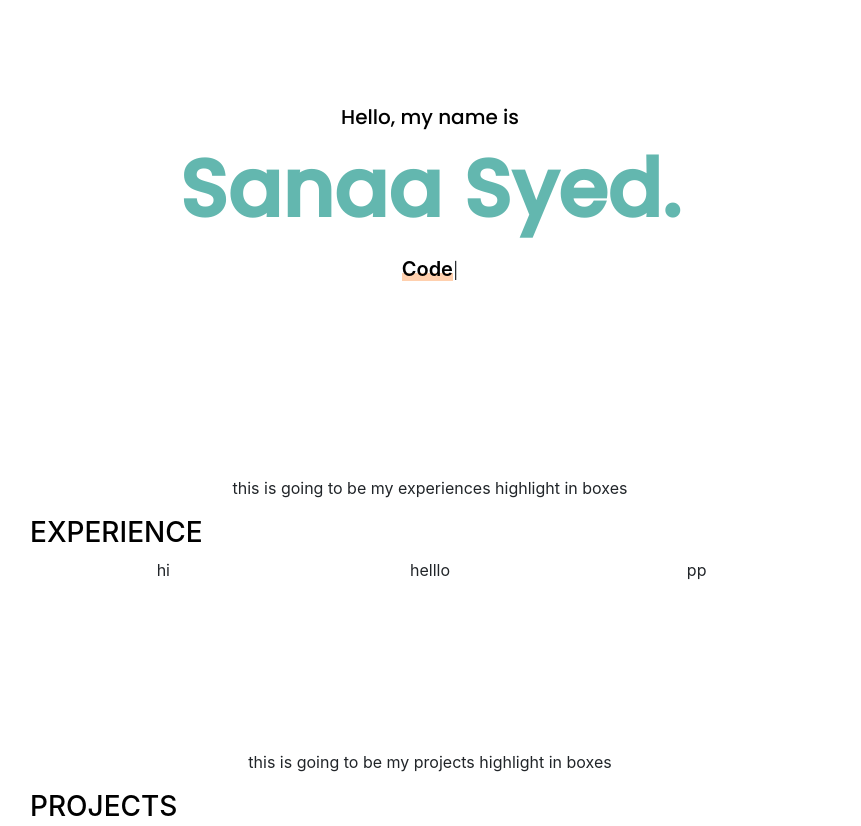
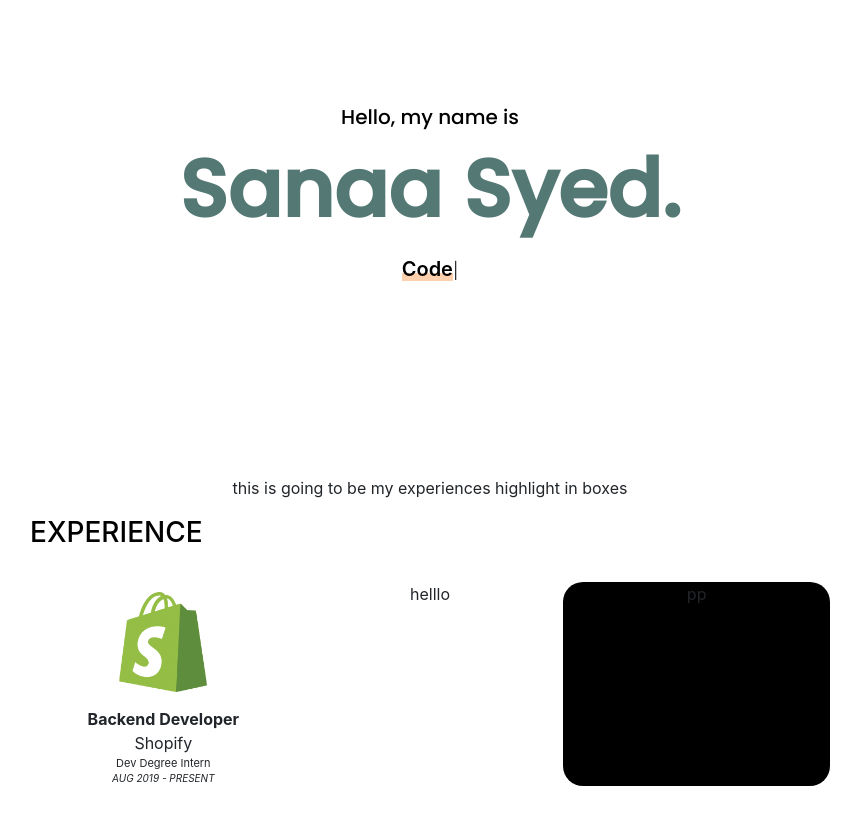
Before and after one commit to sanaasy/first-website, a website: page index.html in a window 1280 px wide. Shown: the part 221-1047 px from the top of the page, without its empty margins (210-1071 px from the left). Drawn offline with nearby package versions, Linux system fonts and the light colour scheme.

Commit message:
updates on experience.

```diff
--- a/css/custom.css
+++ b/css/custom.css
@@ -100,7 +100,7 @@ section {
 }
 
 .name {
-  color: #63b7af;
+  color: #547874;
   font-family: "Poppins" !important;
   font-size: 80px;
   font-weight: 600;
@@ -170,3 +170,16 @@ section {
   padding: 10px 20px;
   border-radius: 15px;
 }
+
+/* experiences section */
+.experience-container{
+  background-color: black;
+  border-radius: 20px;
+}
+
+.shopify-container {
+  width: 100px;
+  height: 100px;
+  margin-top: 10px;
+  margin-bottom: 15px;
+}
--- a/index.html
+++ b/index.html
@@ -33,15 +33,20 @@
         <p class="text-center">this is going to be my experiences highlight in boxes</p>
         <section>
             <h3 id="experiences" class="section-title">EXPERIENCE</h3>
+            <br />
             <div class="container">
                 <div class="text-center row">
-                    <div class="col-sm-4">
-                        hi
+                    <div class="col-md-4 ">
+                        <img src="images/about/shopify.png" class="shopify-container" />
+                        <strong><p style="margin: 0;">Backend Developer</p></strong>
+                        <p style="margin: 0;">Shopify</p>
+                        <p style="font-size: 11px; margin: 0;">Dev Degree Intern</p>
+                        <em><p style="font-size: 10px; margin: 0;">AUG 2019 - PRESENT</p></em>
                     </div>
-                    <div class="col-sm-4">
+                    <div class=" col-sm-4">
                         helllo
                     </div>
-                    <div class="col-sm-4">
+                    <div class="col-sm-4 experience-container">
                         pp
                     </div>
                 </div>
```
